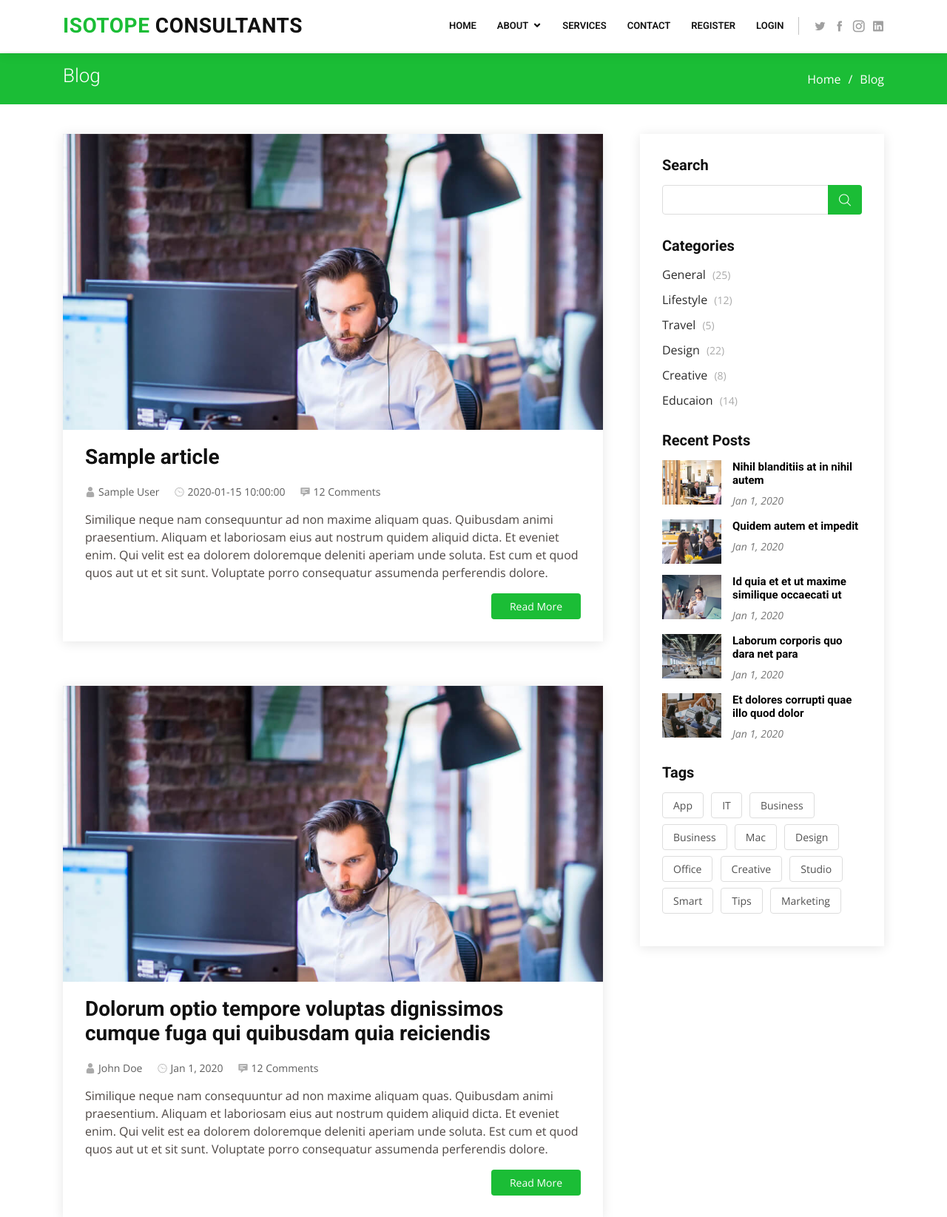
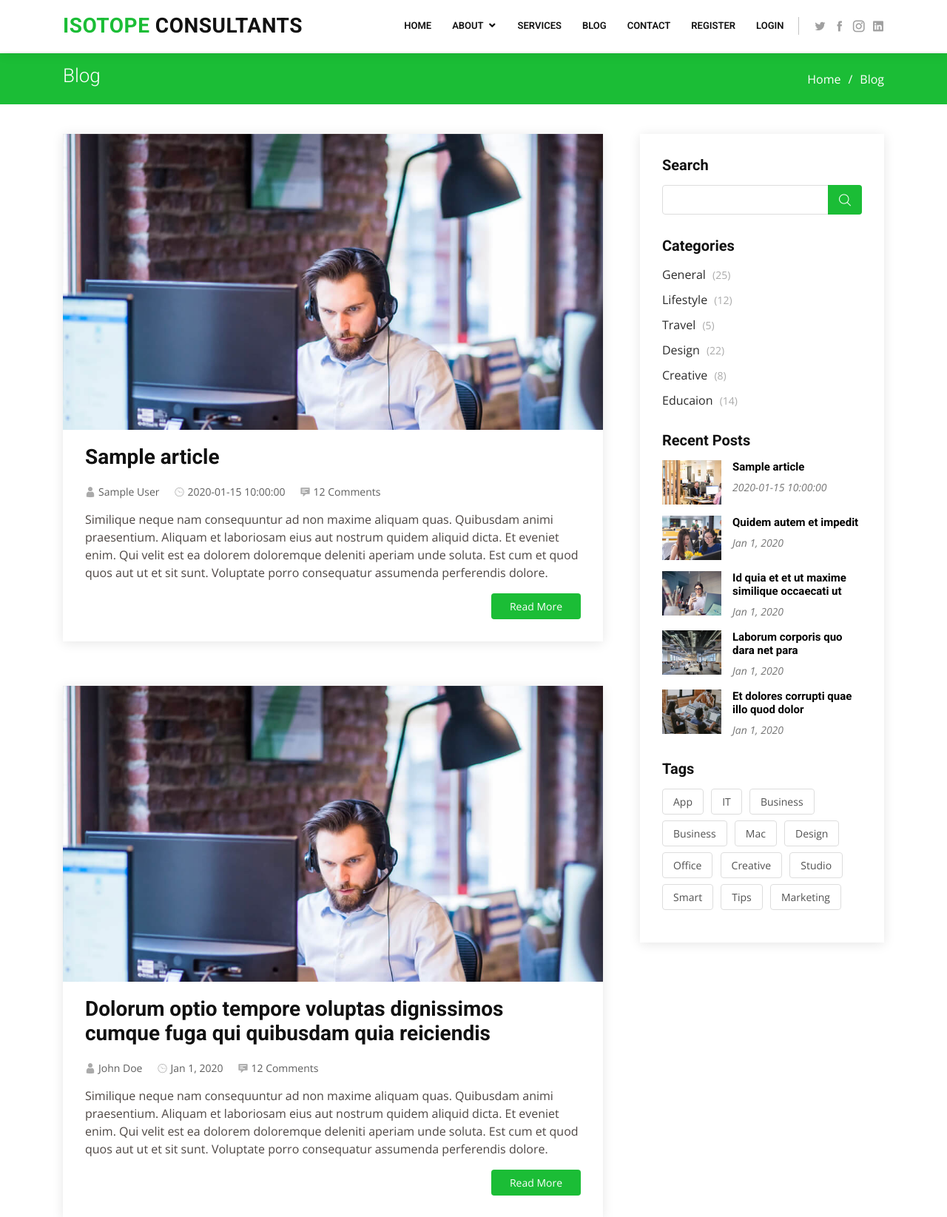
Before and after one commit to ekck/isotope-consultants, a Flask app: page /blog/blog in a window 1280 px wide. Shown: the top 1645 px of the page at 74% size. Run offline with Flask 2, Linux system fonts and the light colour scheme; tables that the repository leaves empty hold one stand-in row (values such as "Sample post"); parts of the project's set-up code (start-up, migrations or seed data) failed here and were passed over; some libraries are stand-ins or nearby versions.

Commit message:
sidebar for

```diff
--- a/app/templates/base.html
+++ b/app/templates/base.html
@@ -123,7 +123,7 @@
 
           <li><a href="{{ url_for('home.services') }}">Services</a></li>
 
-        <!--<li><a href="{{ url_for('blog.blogpage') }}">Blog</a></li> -->
+        <li><a href="{{ url_for('blog.blogpage') }}">Blog</a></li>
 
           <li><a href="{{ url_for('home.contact') }}">Contact</a></li>
           {% if current_user.is_authenticated %}
--- a/app/templates/blog/blog.html
+++ b/app/templates/blog/blog.html
@@ -209,11 +209,13 @@
 
               <h3 class="sidebar-title">Recent Posts</h3>
               <div class="sidebar-item recent-posts">
+                {% for article in articles %}
                 <div class="post-item clearfix">
                   <img src="static/img/blog-recent-posts-1.jpg" alt="">
-                  <h4><a href="{{ url_for('blog.blogsinglepage') }}">Nihil blanditiis at in nihil autem</a></h4>
-                  <time datetime="2020-01-01">Jan 1, 2020</time>
+                  <h4><a href="{{ url_for('blog.blogsinglepage') }}">{{article.title}}</a></h4>
+                  <time datetime="2020-01-01">{{article.date}}</time>
                 </div>
+                {% endfor %}
 
                 <div class="post-item clearfix">
                   <img src="static/img/blog-recent-posts-2.jpg" alt="">
```
